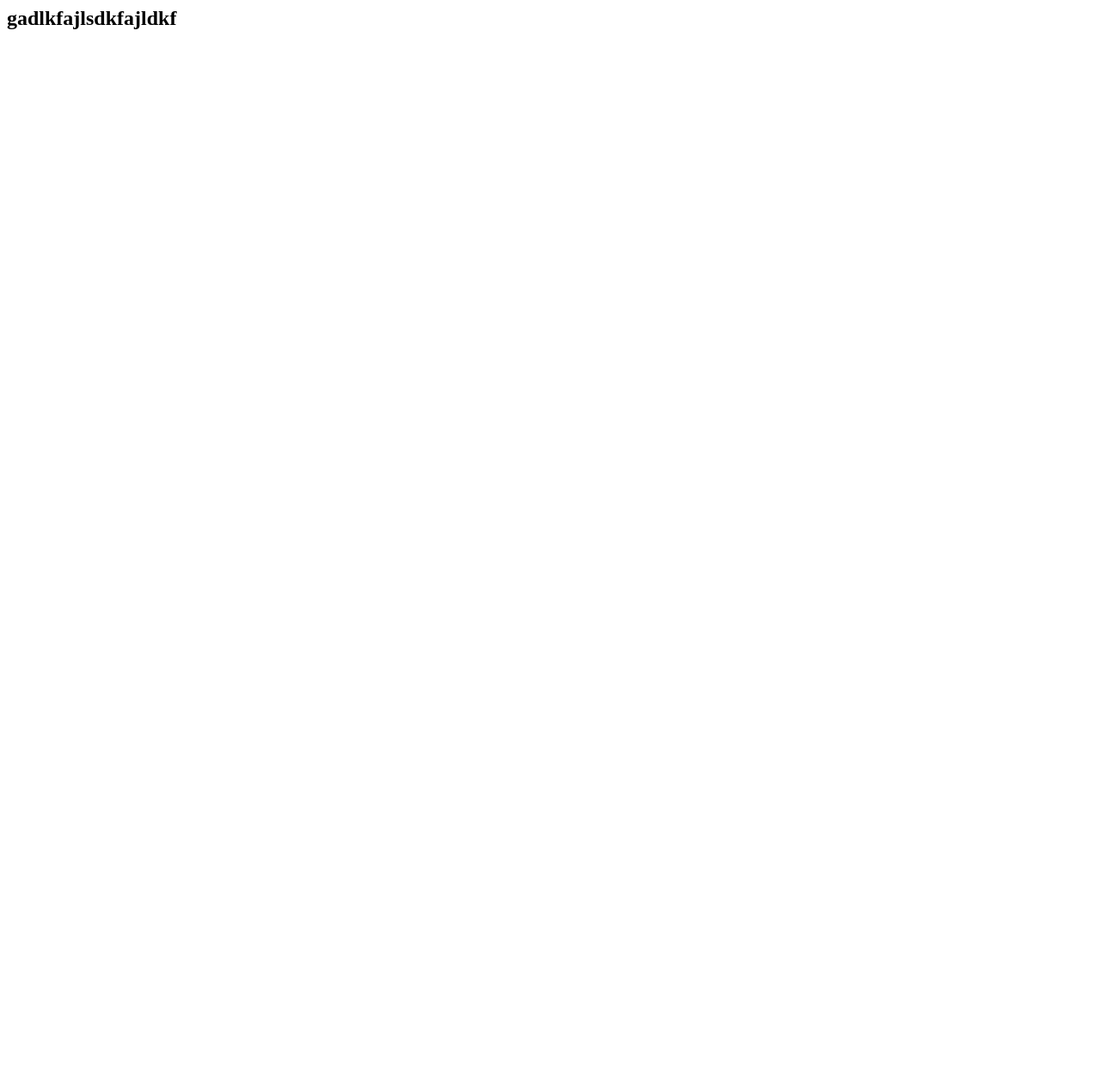
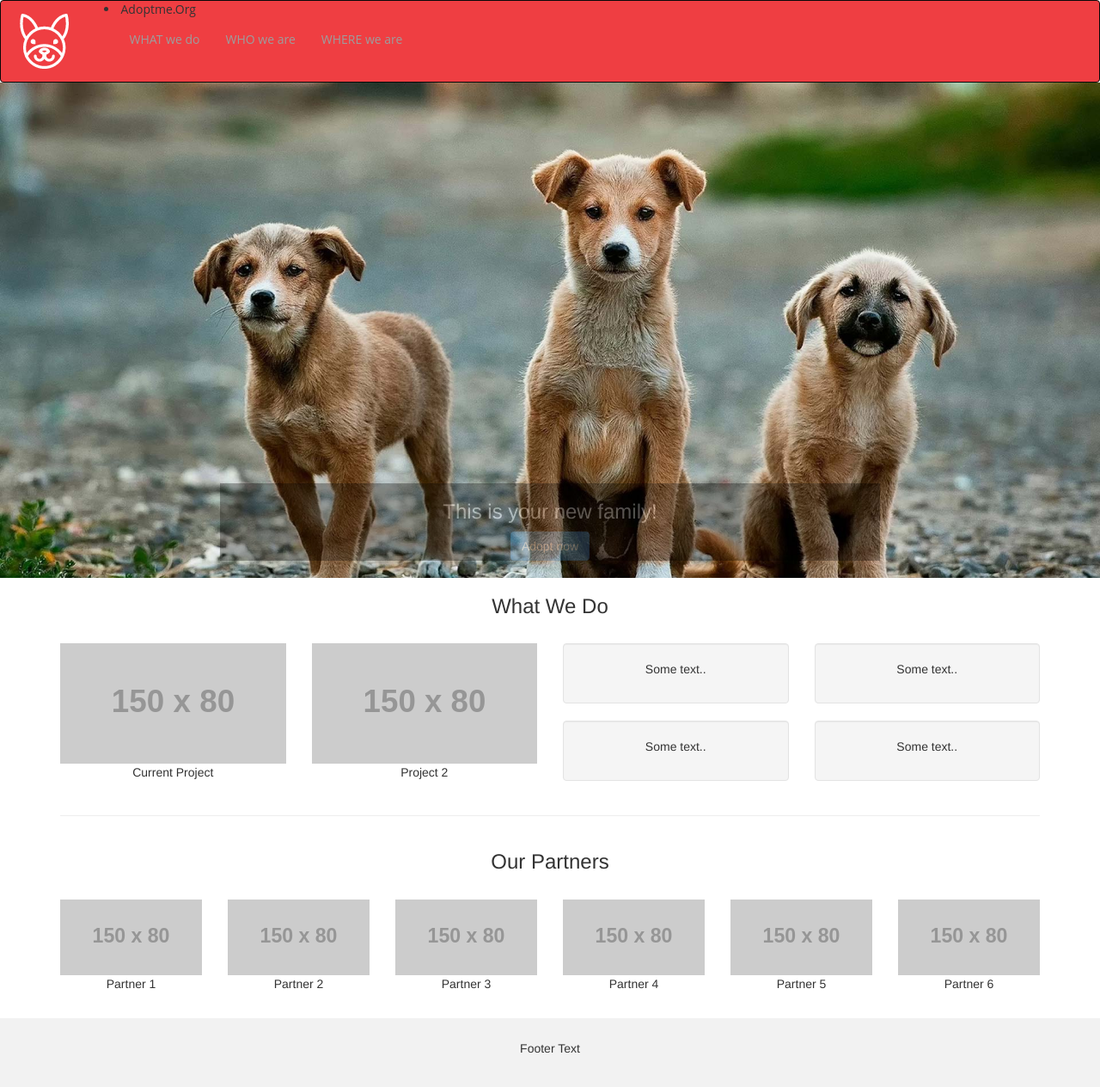
Before and after one commit to Mraymond13/Personal-Projects, a website: page index.html in a window 1280 px wide. Shown: the whole page at 86% size. Before the commit the page ends 800 px from the top, so only its background shows below. Drawn offline with nearby package versions, Linux system fonts and the light colour scheme; placeholder pictures from the web are drawn by us.

Commit message:
some contents on page

```diff
--- a/index.html
+++ b/index.html
@@ -1 +1,201 @@
-<h2> gadlkfajlsdkfajldkf </h2>
+
+<html lang="en">
+<head>
+
+  <meta charset="utf-8">
+  <meta name="viewport" content="width=device-width, initial-scale=1">
+  <link rel="stylesheet" href="https://maxcdn.bootstrapcdn.com/bootstrap/3.4.1/css/bootstrap.min.css">
+  <script src="https://ajax.googleapis.com/ajax/libs/jquery/3.5.1/jquery.min.js"></script>
+  <script src="https://maxcdn.bootstrapcdn.com/bootstrap/3.4.1/js/bootstrap.min.js"></script>
+
+
+  <style>
+
+    /* Add a gray background color and some padding to the footer */
+    footer {
+      background-color: #f2f2f2;
+      padding: 25px;
+    }
+
+
+
+    nav.navbar.navbar-inverse {
+        display: flex;
+
+       font-family: 'Open Sans', sans-serif;
+     text-decoration-color: white;
+        background:  #EF3E42;
+        margin-bottom: 0%;
+    }
+
+.navbar-brand {
+        height: 125%;
+        align-content: center;
+        justify-content: center;
+
+        margin-left: auto;
+        margin-right: auto;
+    }
+    div.container {
+
+        margin-left: auto;
+        margin-right: auto;
+    }
+ul.nav.navbar-nav {
+
+    justify-content: right;
+}
+
+     .item.active {
+
+  display: flex;
+  flex-wrap: wrap;
+
+  height: 72%;
+  width: 100%;
+  align-content: center;
+  margin-top: 0%;
+
+
+    }
+
+    div.carousel-caption{
+
+background: black;
+opacity: 0.3;
+        margin-left: auto;
+        margin-right: auto;
+
+padding: 0%;
+
+    }
+
+    /* Hide the carousel text when the screen is less than 600 pixels wide */
+    @media (max-width: 600px) {
+      .carousel-caption {
+        display: none;
+      }
+    }
+  </style>
+</head>
+
+
+<nav class="navbar navbar-inverse">
+    <img class="navbar-brand" src="Adopt-me-assets/img/logo.png"></img>
+
+  <div class="container">
+       <li >Adoptme.Org</li>
+    <div class="navbar-header">
+      <button type="button" class="navbar-toggle" data-toggle="collapse" data-target="#myNavbar">
+        <span class="icon-bar"></span>
+        <span class="icon-bar"></span>
+        <span class="icon-bar"></span>
+
+      </button>
+
+
+    <div class="collapse navbar-collapse" id="myNavbar">
+
+      <ul class="nav navbar-nav">
+
+        <li><a href="#">WHAT we do</a></li>
+        <li><a href="#">WHO we are</a></li>
+        <li><a href="#">WHERE we are</a></li>
+      </ul>
+    </div>
+</div>
+  </div>
+</nav>
+
+<!-- <div class="container">
+<div class="row">
+  <div class="container-fluid">
+    <div id="myCarousel" class="carousel slide" data-ride="carousel">
+      Indicators -->
+      <!-- <ol class="carousel-indicators">
+        <li data-target="#myCarousel" data-slide-to="0" class="active"></li>
+        <li data-target="#myCarousel" data-slide-to="1"></li>
+      </ol>  -->
+
+      <!-- Wrapper for slides -->
+      <div class="hero-image">
+      <div class="carousel-inner" role="listbox">
+        <div class="item active">
+          <img src="Adopt-me-assets/img/dogs.jpg" alt="Image">
+          </div>
+          <div class="carousel-caption">
+            <h3>This is your new family!</h3>
+            <button class="btn btn-primary"> Adopt now</button>
+          </div>
+        </div>
+
+
+<div class="container text-center">
+  <h3>What We Do</h3>
+  <br>
+  <div class="row">
+    <div class="col-sm-3">
+      <img src="https://placehold.it/150x80?text=IMAGE" class="img-responsive" style="width:100%" alt="Image">
+      <p>Current Project</p>
+    </div>
+    <div class="col-sm-3">
+      <img src="https://placehold.it/150x80?text=IMAGE" class="img-responsive" style="width:100%" alt="Image">
+      <p>Project 2</p>
+    </div>
+    <div class="col-sm-3">
+      <div class="well">
+       <p>Some text..</p>
+      </div>
+      <div class="well">
+       <p>Some text..</p>
+      </div>
+    </div>
+    <div class="col-sm-3">
+      <div class="well">
+       <p>Some text..</p>
+      </div>
+      <div class="well">
+       <p>Some text..</p>
+      </div>
+    </div>
+  </div>
+  <hr>
+</div>
+
+<div class="container text-center">
+  <h3>Our Partners</h3>
+  <br>
+  <div class="row">
+    <div class="col-sm-2">
+      <img src="https://placehold.it/150x80?text=IMAGE" class="img-responsive" style="width:100%" alt="Image">
+      <p>Partner 1</p>
+    </div>
+    <div class="col-sm-2">
+      <img src="https://placehold.it/150x80?text=IMAGE" class="img-responsive" style="width:100%" alt="Image">
+      <p>Partner 2</p>
+    </div>
+    <div class="col-sm-2">
+      <img src="https://placehold.it/150x80?text=IMAGE" class="img-responsive" style="width:100%" alt="Image">
+      <p>Partner 3</p>
+    </div>
+    <div class="col-sm-2">
+      <img src="https://placehold.it/150x80?text=IMAGE" class="img-responsive" style="width:100%" alt="Image">
+      <p>Partner 4</p>
+    </div>
+    <div class="col-sm-2">
+      <img src="https://placehold.it/150x80?text=IMAGE" class="img-responsive" style="width:100%" alt="Image">
+      <p>Partner 5</p>
+    </div>
+    <div class="col-sm-2">
+      <img src="https://placehold.it/150x80?text=IMAGE" class="img-responsive" style="width:100%" alt="Image">
+      <p>Partner 6</p>
+    </div>
+  </div>
+</div><br>
+
+<footer class="container-fluid text-center">
+  <p>Footer Text</p>
+</footer>
+
+
+</html>
```
Also changed, not shown: Adopt-me-assets/scss/_variables.scss (added, +17 -0 lines), Adopt-me-assets/adopt-me-layout.png (added), Adopt-me-assets/img/dogs.jpg (added), Adopt-me-assets/img/friend-in-trouble.png (added), Adopt-me-assets/img/girl.png (added), Adopt-me-assets/img/logo.png (added), Adopt-me-assets/img/testimonial.jpg (added), adoptme/AdoptionPage.vue (deleted), adoptmedesign.css (added), 1 other file.
